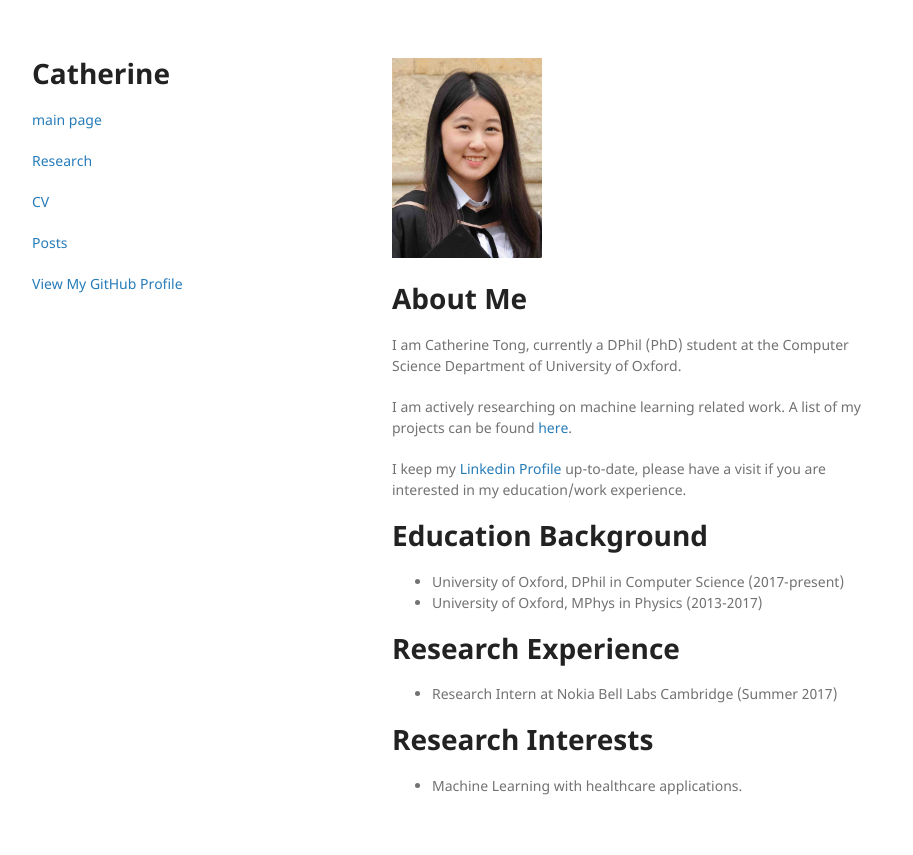
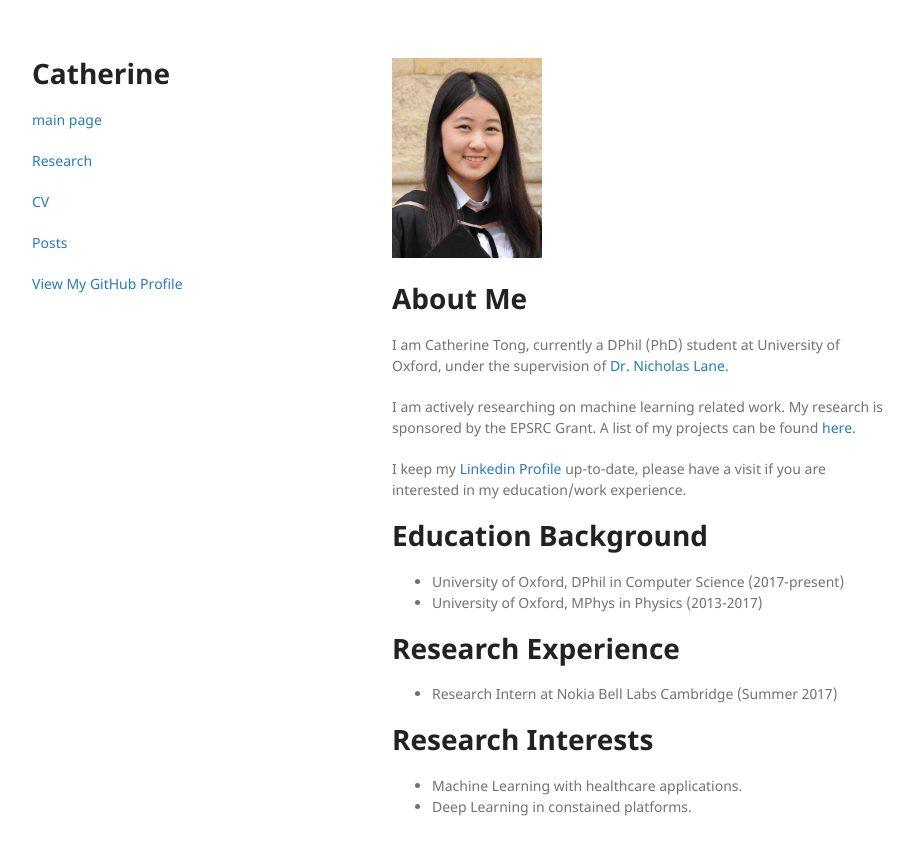
Before and after one commit to egctong/egctong.github.io, a Jekyll site: the page built from index.md, in a window 1280 px wide. Shown: the top 855 px of the page, without its empty margins (178-1091 px from the left). Built offline with Jekyll 4.4.1, drawn with Linux system fonts in a browser that asks for light colours.

Commit message:
Update index.md

```diff
--- a/index.md
+++ b/index.md
@@ -6,9 +6,9 @@ layout: default
 
 # [](#Introduction) About Me
 
-I am Catherine Tong, currently a DPhil (PhD) student at the Computer Science Department of University of Oxford.
+I am Catherine Tong, currently a DPhil (PhD) student at University of Oxford, under the supervision of [Dr. Nicholas Lane](http://niclane.org/).
 
-I am actively researching on machine learning related work. A list of my projects can be found [here](/research/research_index.html).
+I am actively researching on machine learning related work. My research is sponsored by the EPSRC Grant. A list of my projects can be found [here](/research/research_index.html).
 
 I keep my [Linkedin Profile](https://www.linkedin.com/in/tongcatherine/) up-to-date, please have a visit if you are interested in my education/work experience.
 
@@ -23,6 +23,7 @@ I keep my [Linkedin Profile](https://www.linkedin.com/in/tongcatherine/) up-to-d
 
 # [](#interests) Research Interests
 * Machine Learning with healthcare applications.
+* Deep Learning in constained platforms.
 
 <!--# [](#interests) Other Interests
 I love reading and also enjoy the arts very much. -->
```
